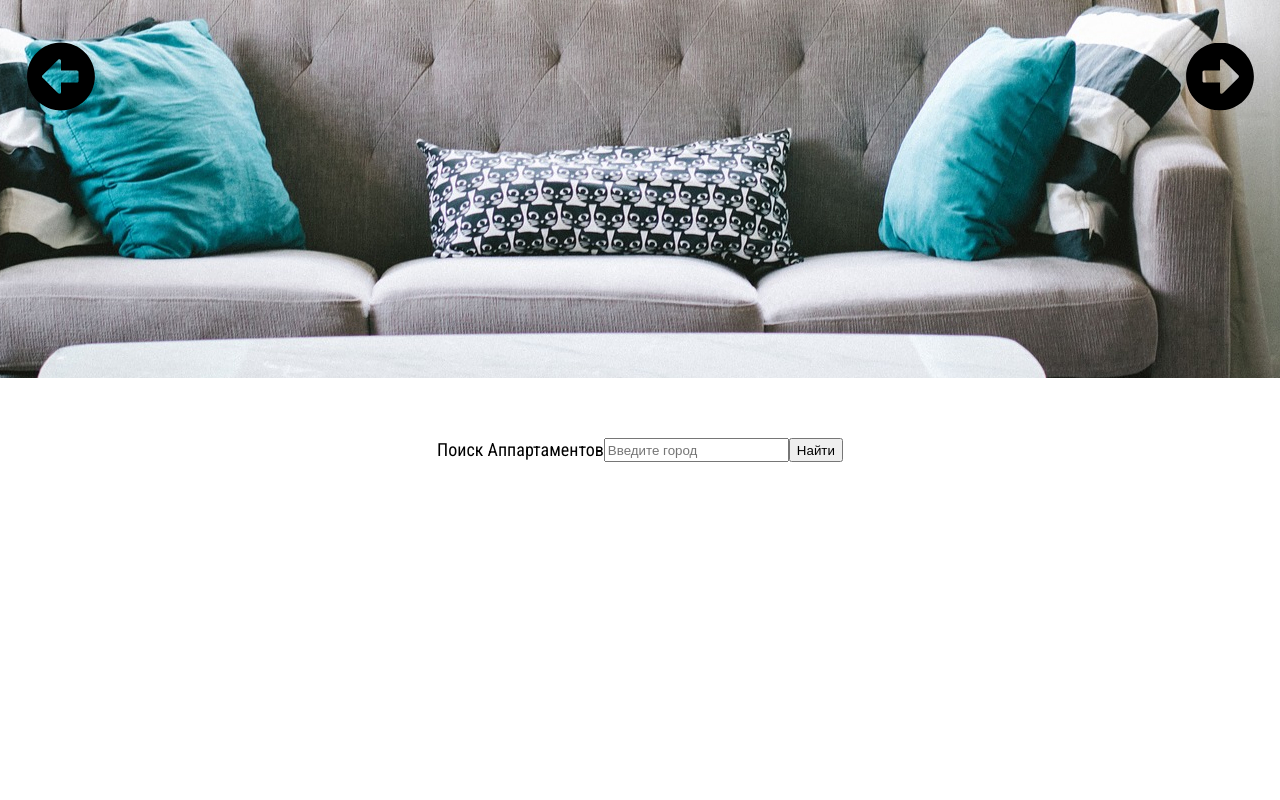
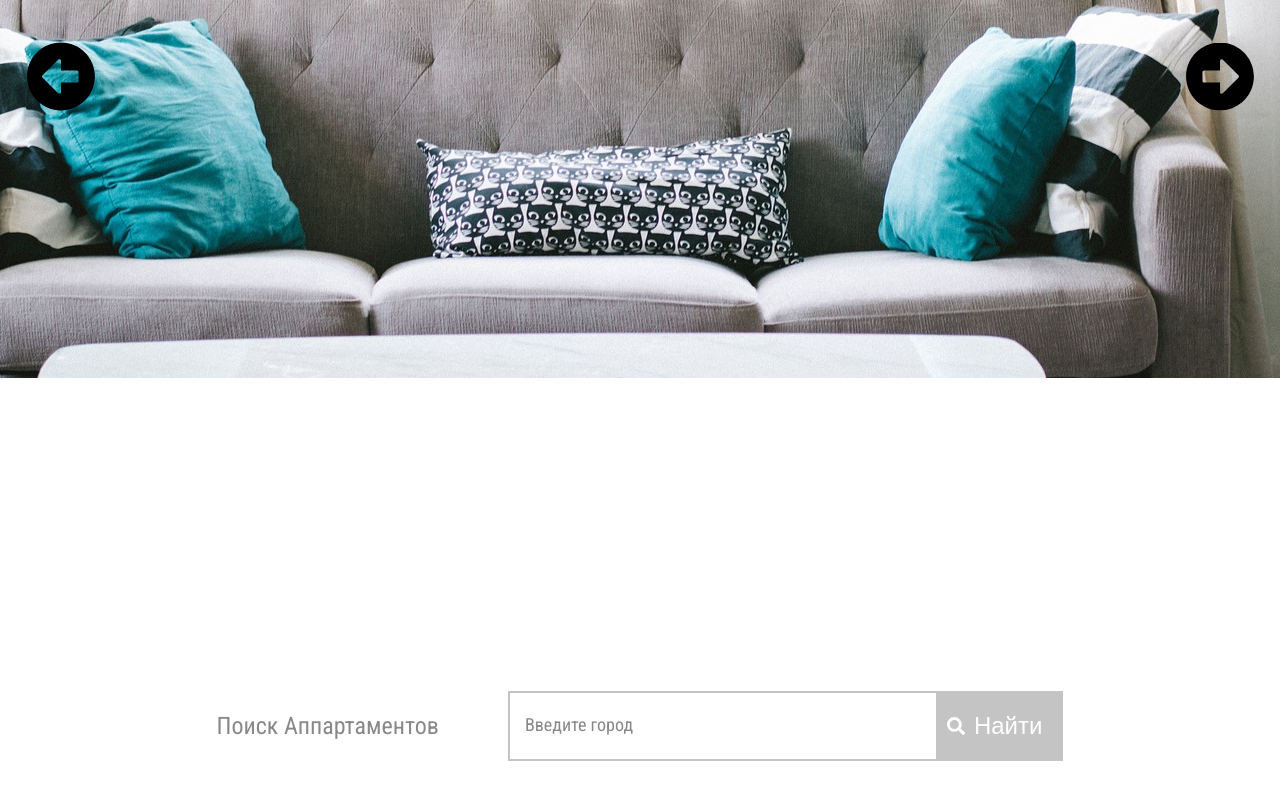
Before and after one commit to MrSendman/home__seller, a plain HTML site: page index.html in a window 1280 px wide. Shown: the part 630-1430 px from the top of the page. Before the commit the page ends 1162 px from the top, so only its background shows below. Drawn offline with nearby package versions, Linux system fonts and the light colour scheme.

Commit message:
finished the geader

```diff
--- a/css/style.css
+++ b/css/style.css
@@ -82,4 +82,45 @@ color: #000;
 .search__form{
     display: flex;
     justify-content: center;
+    align-items: center;
 }
+.search__form-label{
+    color: #888;
+    font-size: 24px;
+    line-height: 24;
+    margin-right: 69px;
+}
+.search_form-input{
+    height: 70px;
+    padding: 0 15px;
+    border: 2px solid #c4c4c4;
+    width: 430px;
+    columns: #888888;
+}
+.search_form-input::placeholder{
+    color: #888888;
+    font-size: 18px;
+    line-height: 24px;
+    font-family: 'Roboto Condensed', sans-serif;
+    font-weight: 400;
+    font-size: 18px;
+}
+.search__form-button{
+    border: none;
+    background-color: #c4c4c4;
+    color: #fff;
+    padding: 21px;
+    padding-left: 36px;
+    font-size: 24px;
+    cursor: pointer;
+    position: relative;
+}
+.search__form-button::before{
+    content: "";
+    position: absolute;
+    width: 18px;
+    height: 18px;
+    background-image: url(../images/search-icon.svg);
+    top: 26px;
+    left: 9px;
+}
```
Also changed, not shown: images/search-icon.svg (added).
